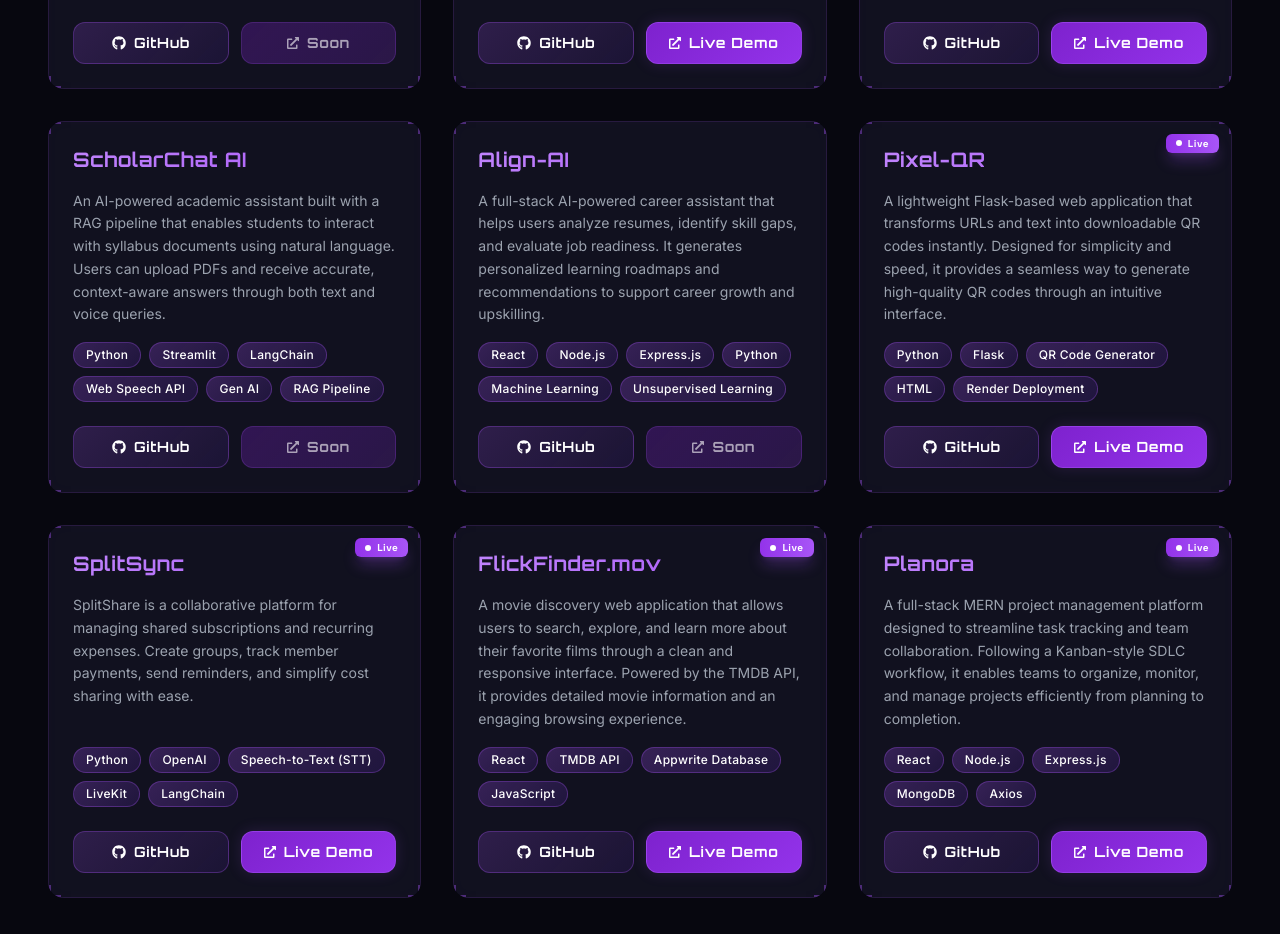
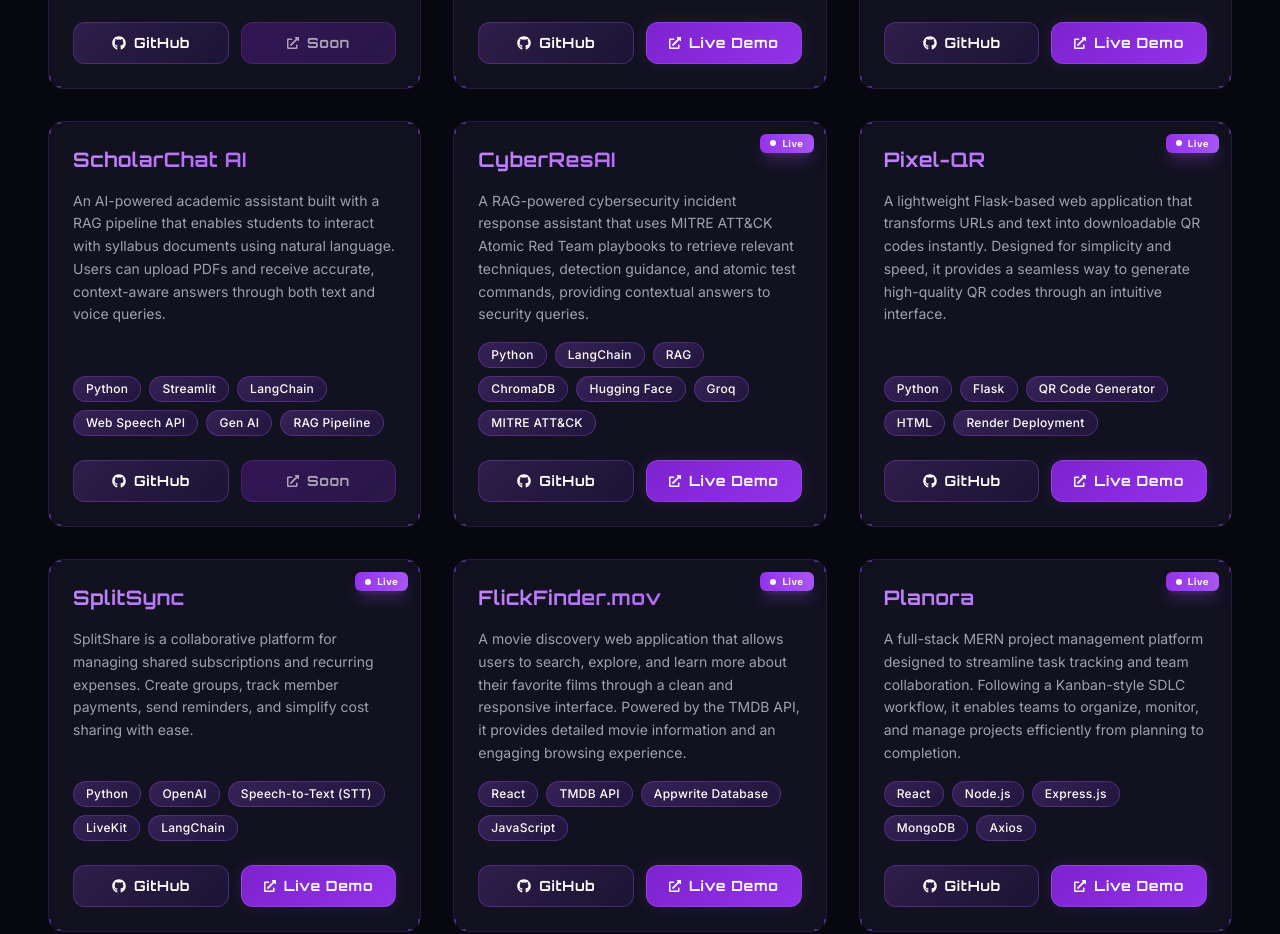
Before and after one commit to Seelam-Mohith/Mohith-Portfolio, a React (Vite) app: page / in a window 1280 px wide. Shown: the part 4420-5354 px from the top of the page. Built offline with nearby package versions, Linux system fonts and the light colour scheme; no server answers.

Commit message:
Updated Portfolio data

```diff
--- a/src/data/portfolioData.js
+++ b/src/data/portfolioData.js
@@ -119,11 +119,11 @@ export const projects = [
     image: null,
   },
   {
-    title: 'Align-AI',
-    description: 'A full-stack AI-powered career assistant that helps users analyze resumes, identify skill gaps, and evaluate job readiness. It generates personalized learning roadmaps and recommendations to support career growth and upskilling.',
-    tech: ['React', 'Node.js', 'Express.js', 'Python', 'Machine Learning', 'Unsupervised Learning'],
-    github: 'https://github.com/Seelam-Mohith/Align-AI',
-    live: '#',
+    title: 'CyberResAI',
+    description: 'A RAG-powered cybersecurity incident response assistant that uses MITRE ATT&CK Atomic Red Team playbooks to retrieve relevant techniques, detection guidance, and atomic test commands, providing contextual answers to security queries.',
+    tech: ['Python', 'LangChain', 'RAG', 'ChromaDB', 'Hugging Face', 'Groq', 'MITRE ATT&CK'],
+    github: 'https://github.com/Seelam-Mohith/CyberResAI',
+    live: 'cyberres-ai.streamlit.app',
     image: null,
   },
   {
```
